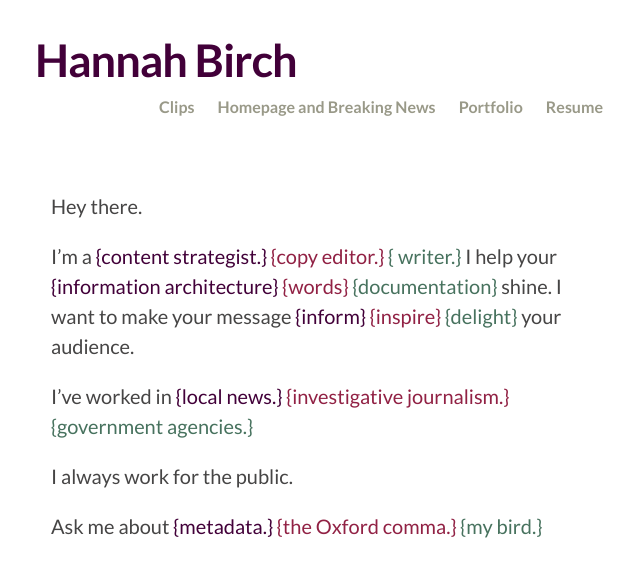
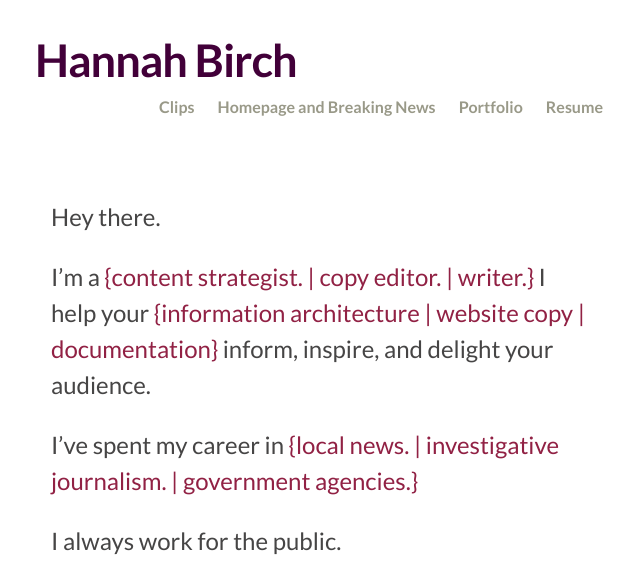
Before and after one commit to hannah-birch/hannah-birch.github.io, a Jekyll site: the page built from index.html, in a window 1280 px wide, cut to the strip 0-561 px from the top of the page. Shown: the whole strip, without its empty margins (321-961 px from the left). Built offline with Jekyll 4.4.1, drawn with Linux system fonts in a browser that asks for light colours; nearby versions of some CDN libraries; some of the changed text lies outside the part shown.

Commit message:
Moves header CSS into layout stylesheet, removes JS

```diff
--- a/_sass/_animated-header.scss
+++ b/_sass/_animated-header.scss
@@ -1,7 +1,7 @@
 section.intro {
   width: 100%;
   margin: 0 .5em 2em 0;
-  font-size: 1.25em;
+  font-size: 1.5em;
 }
 
 section.intro p span::before {
@@ -12,17 +12,6 @@ section.intro p span::after {
   content: "}";
 }
 
-section.intro p span#adjective-1 {
-  color: #420039;
-  // background-color: #912144;
+section.intro p span.adjective {
+  color: #912144;
 }
-
-section.intro p span#adjective-2 {
-  color: #912144;
-  // background-color: #E68522;
-}
-
-section.intro p span#adjective-3 {
-  color: #47725E;
-  // background-color: #C0BB38;
-}
--- a/_sass/_layout.scss
+++ b/_sass/_layout.scss
@@ -205,6 +205,24 @@
     font-size: 24px;
 }
 
+// Homepage intro
+section.intro {
+  width: 100%;
+  margin: 0 .5em 2em 0;
+  font-size: 1.5em;
+}
+
+section.intro p span::before {
+  content: "{";
+}
+
+section.intro p span::after {
+  content: "}";
+}
+
+section.intro p span.adjective {
+  color: #912144;
+}
 
 
 /**
--- a/assets/js/javascript.js
+++ /dev/null
@@ -1,17 +0,0 @@
-
-$(document).ready(function () {
-    $("#button-1").click(function () {
-        $(".active").switchClass("active", "hidden");
-        $(".hidden").switchClass("hidden", "active");
-    });
-
-    $("#button-2").click(function () {
-      $(".hidden").switchClass("hidden", "active");
-      $(".active").switchClass("active", "hidden");
-    });
-
-    $("#button-3").click(function () {
-        $(".hidden-also").switchClass("hidden-also", "active");
-        $(".active").switchClass("active", "hidden-also");
-    });
-});
--- a/css/main.scss
+++ b/css/main.scss
@@ -55,6 +55,5 @@ $on-laptop:        800px;*/
         "base",
         "layout",
         "syntax-highlighting",
-        "mixins",
-        "animated-header"
+        "mixins"
 ;
--- a/index.html
+++ b/index.html
@@ -5,27 +5,15 @@ layout: homepage
 <section class="intro">
   <p>Hey there.</p>
   <p>I’m a
-    <span id="adjective-1">content strategist.</span>
-    <span id="adjective-2">copy editor.</span>
-    <span id="adjective-3"> writer.</span>
+    <span class="adjective">content strategist. | copy editor. | writer.</span>
      I help your
-    <span id="adjective-1">information architecture</span>
-    <span id="adjective-2">words</span>
-    <span id="adjective-3">documentation</span> shine. I want to make your message
-    <span id="adjective-1">inform</span>
-    <span id="adjective-2">inspire</span>
-    <span id="adjective-3">delight</span>
-     your audience.</p>
-  <p>I’ve worked in
-    <span id="adjective-1">local news.</span>
-    <span id="adjective-2">investigative journalism.</span>
-    <span id="adjective-3">government agencies.</span>
+    <span class="adjective">information architecture | website copy | documentation</span> inform, inspire, and delight your audience.</p>
+  <p>I’ve spent my career in
+    <span class="adjective">local news. | investigative journalism. | government agencies.</span>
   </p>
   <p>I always work for the public.</p>
   <p>Ask me about
-    <span id="adjective-1">metadata.</span>
-    <span id="adjective-2">the Oxford comma.</span>
-    <span id="adjective-3">my bird.</span>
+    <span class="adjective">metadata. | the Oxford comma. | my bird.</span>
   </p>
 
 </section>
```
Also changed, not shown: 4 other files.
